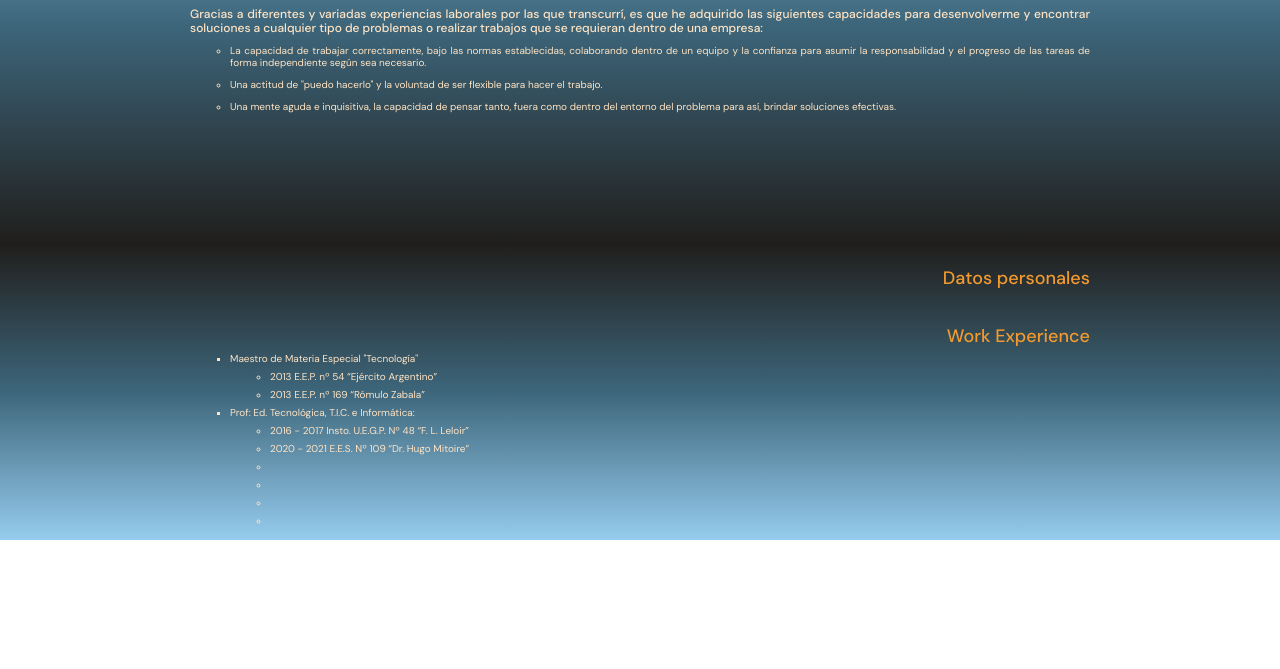
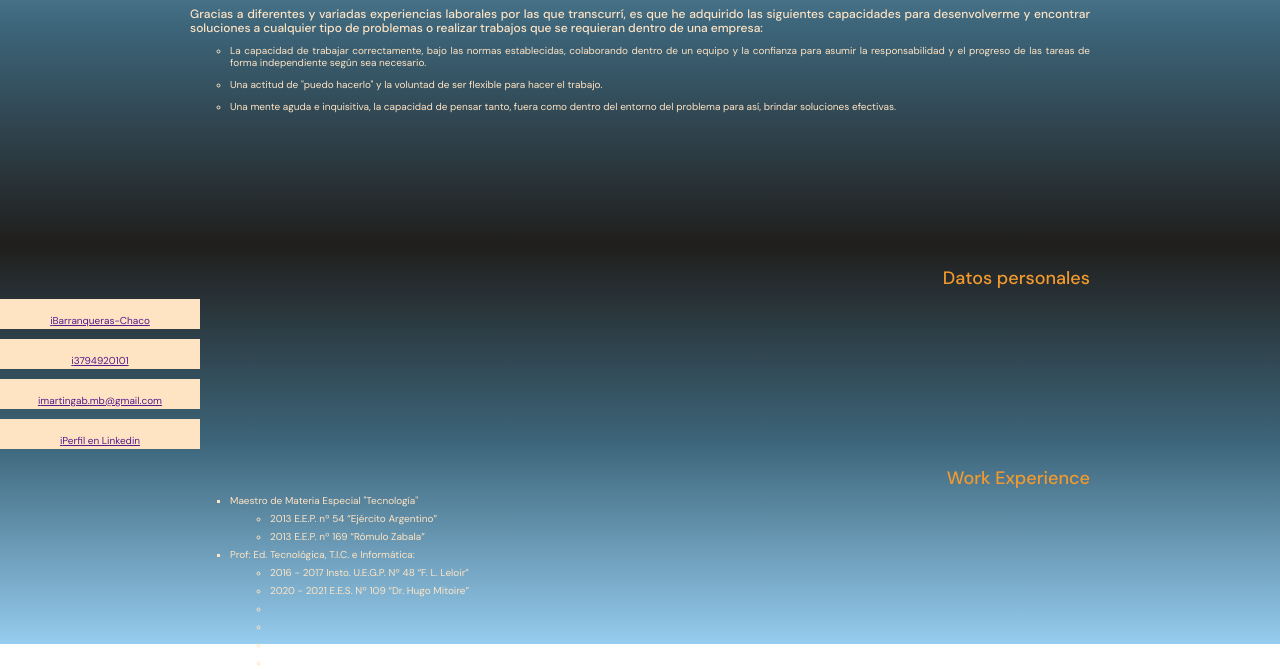
Before and after one commit to Martin-41/Curriculum-Martin, a plain HTML site: page index.html in a window 1280 px wide. Shown: the part 196-865 px from the top of the page. Before the commit the page ends 800 px from the top, so only its background shows below. Drawn offline with Linux system fonts and the light colour scheme; files whose address does not match are found by name.

Commit message:
agregando datos personales

```diff
--- a/CSS/estilos.css
+++ b/CSS/estilos.css
@@ -91,7 +91,7 @@ main {
 }
 .experiencia {
     width: 100%;
-    height: auto;
+    height: 200px;
     padding-top: 15px;
     padding-bottom: 15px;
     text-align: center;
@@ -110,10 +110,27 @@ main h2 {
     text-align: right;
     color: var(--subtitulo);
 }
-
-
-
-
+.experiencia a {
+    position: absolute;
+    display: block;
+    margin-top: 35px;
+    padding: 15px;
+    width: 200px;
+    height: 30px;
+    background-color: var(--contenido);
+}
+.direccion {
+    top: 460px;
+}
+.celu {
+    top: 500px;
+}
+.correo {
+    top: 540px;
+}
+.linkedin {
+    top: 580px;
+}
 main ul {
     margin-top: 10px;
     font-size: 1.2rem;
--- a/index.html
+++ b/index.html
@@ -42,7 +42,21 @@
                 <h2>Datos personales</h2>
             </div>
             <div>
-
+                <a href="" class="direccion">
+                    <span>i</span>Barranqueras-Chaco
+                </a>
+                <br>
+                <a href="" class="celu">
+                    <span>i</span>3794920101
+                </a>
+                <br>
+                <a href="" class="correo">
+                    <span>i</span>martingab.mb@gmail.com
+                </a>
+                <br>
+                <a href="" class="linkedin">
+                    <span>i</span>Perfil en Linkedin
+                </a>
             </div>
 
         </section>
```
Also changed, not shown: imagenes/celular.jpg (deleted), imagenes/celular.png (added), imagenes/correo.png (added), imagenes/direccion.png (added), imagenes/facebook.png (added), imagenes/linkedin.png (added).
